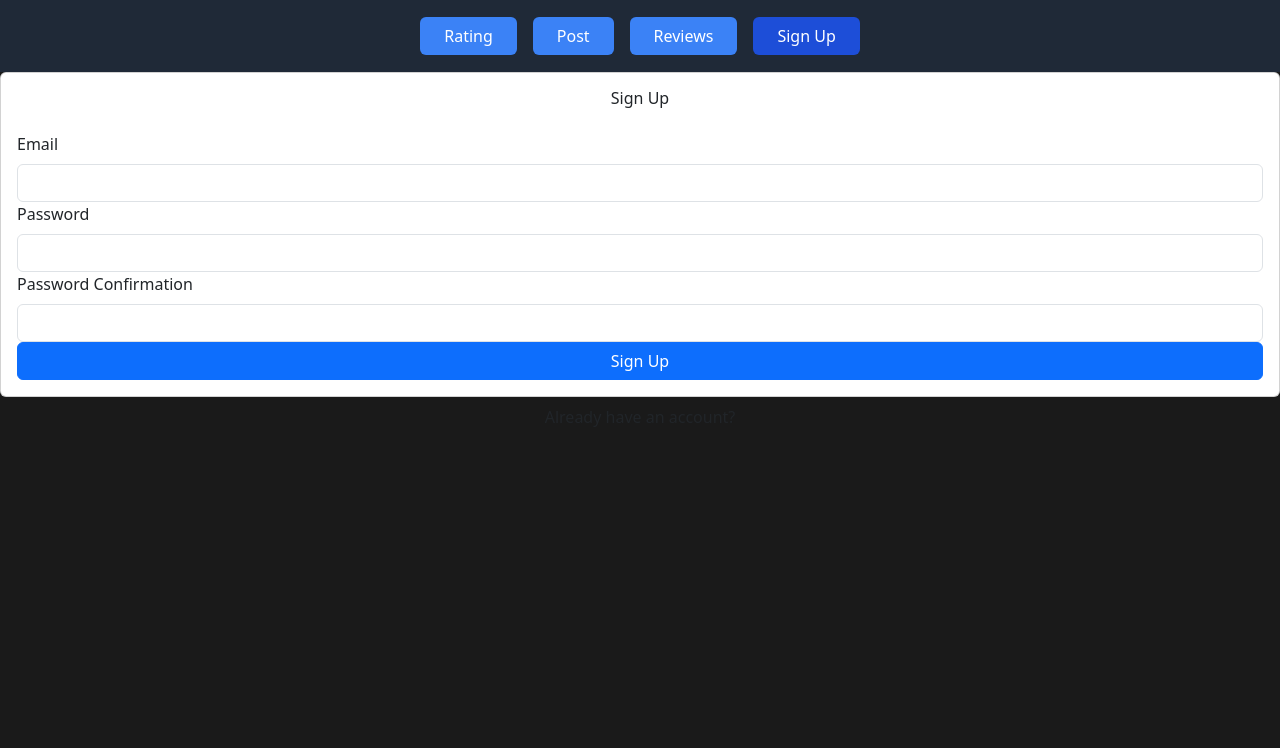
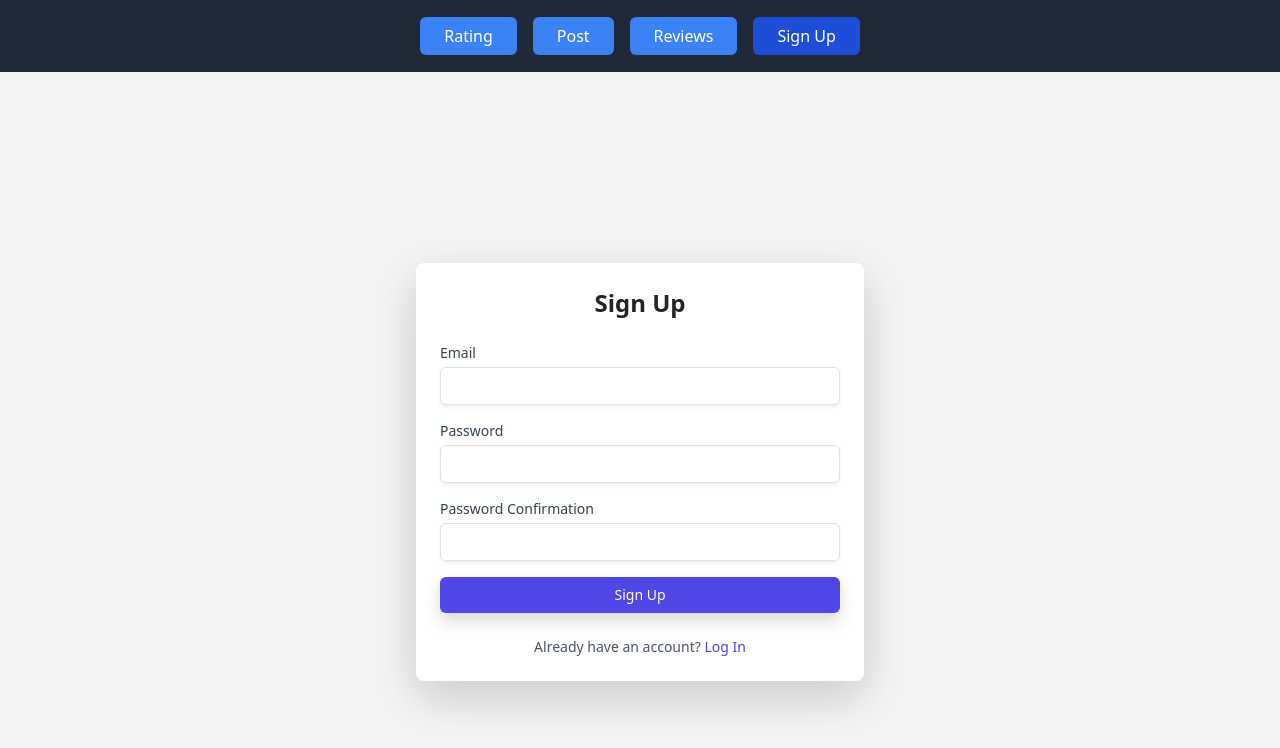
Before and after one commit to LawsonLay/CS3354TrackList, a React (Vite) app in the folder Tracklist/: page /signup in a window 1280 px wide. Shown: the top 748 px of the page. Built offline with nearby package versions, Linux system fonts and the light colour scheme.

Commit message:
Refactor for tailwind css

```diff
--- a/Tracklist/src/Signup.jsx
+++ b/Tracklist/src/Signup.jsx
@@ -1,36 +1,107 @@
-import React, { useRef } from 'react';
-import { Form, Button, Card } from 'react-bootstrap';
+import React, { useRef, useState } from "react";
+//import { useAuth } from "./contexts/AuthContext";
+import { Link, useNavigate } from "react-router-dom";
 
 export default function Signup() {
   const emailRef = useRef();
   const passwordRef = useRef();
   const passwordConfirmRef = useRef();
+  //const { signup } = useAuth();
+  const [error, setError] = useState("");
+  const [loading, setLoading] = useState(false);
+  const navigate = useNavigate();
+
+  async function handleSubmit(e) {
+    e.preventDefault();
+
+    if (passwordRef.current.value !== passwordConfirmRef.current.value) {
+      return setError("Passwords do not match");
+    }
+
+    try {
+      setError("");
+      setLoading(true);
+      //await signup(emailRef.current.value, passwordRef.current.value);
+      navigate("/");
+    } catch {
+      setError("Failed to create an account");
+    }
+
+    setLoading(false);
+  }
 
   return (
-        <>
-            <Card>
-                <Card.Body>
-                    <h2 className='text-center mb-4'>Sign Up</h2>
-                    <Form>
-                        <Form.Group id="email">
-                            <Form.Label>Email</Form.Label>
-                            <Form.Control type='email' ref={emailRef} required />
-                        </Form.Group>
-                        <Form.Group id="password">
-                            <Form.Label>Password</Form.Label>
-                            <Form.Control type='password' ref={passwordRef} required />
-                        </Form.Group>
-                        <Form.Group id="password-confirm">
-                            <Form.Label>Password Confirmation</Form.Label>
-                            <Form.Control type='password' ref={passwordConfirmRef} required />
-                        </Form.Group>
-                        <Button className='w-100' type='submit'>Sign Up</Button>
-                    </Form>
-                </Card.Body>
-            </Card>
-            <div className='w-100 text-center mt-2'>
-                Already have an account?
+    <div className="flex items-center justify-center min-h-screen bg-gray-100">
+      <div className="w-full max-w-md bg-white p-6 rounded-lg shadow-lg">
+        <h2 className="text-2xl font-bold text-center mb-4">Sign Up</h2>
+        {error && (
+          <div className="mb-4 p-2 text-center text-red-700 bg-red-200 rounded">
+            {error}
           </div>
-        </>
+        )}
+        <form onSubmit={handleSubmit} className="space-y-4">
+          <div>
+            <label
+              htmlFor="email"
+              className="block text-sm font-medium text-gray-700"
+            >
+              Email
+            </label>
+            <input
+              type="email"
+              id="email"
+              ref={emailRef}
+              required
+              className="mt-1 block w-full px-3 py-2 border border-gray-300 rounded-md shadow-sm focus:outline-none focus:ring-indigo-500 focus:border-indigo-500 sm:text-sm"
+            />
+          </div>
+          <div>
+            <label
+              htmlFor="password"
+              className="block text-sm font-medium text-gray-700"
+            >
+              Password
+            </label>
+            <input
+              type="password"
+              id="password"
+              ref={passwordRef}
+              required
+              className="mt-1 block w-full px-3 py-2 border border-gray-300 rounded-md shadow-sm focus:outline-none focus:ring-indigo-500 focus:border-indigo-500 sm:text-sm"
+            />
+          </div>
+          <div>
+            <label
+              htmlFor="password-confirm"
+              className="block text-sm font-medium text-gray-700"
+            >
+              Password Confirmation
+            </label>
+            <input
+              type="password"
+              id="password-confirm"
+              ref={passwordConfirmRef}
+              required
+              className="mt-1 block w-full px-3 py-2 border border-gray-300 rounded-md shadow-sm focus:outline-none focus:ring-indigo-500 focus:border-indigo-500 sm:text-sm"
+            />
+          </div>
+          <button
+            type="submit"
+            disabled={loading}
+            className={`w-full py-2 px-4 bg-indigo-600 text-white font-medium text-sm rounded-md shadow hover:bg-indigo-700 focus:outline-none focus:ring-2 focus:ring-indigo-500 focus:ring-offset-2 ${
+              loading && "opacity-50 cursor-not-allowed"
+            }`}
+          >
+            Sign Up
+          </button>
+        </form>
+        <div className="text-center text-sm text-gray-600 mt-4">
+          Already have an account?{" "}
+          <Link to="/login" className="text-indigo-600 hover:underline">
+            Log In
+          </Link>
+        </div>
+      </div>
+    </div>
   );
 }
--- /dev/null
+++ b/Tracklist/src/contexts/AuthContext.jsx
@@ -0,0 +1,73 @@
+import React, { useContext, useState, useEffect } from "react";
+import { auth } from "../firebase";
+
+// Create the AuthContext
+const AuthContext = React.createContext();
+
+// Custom hook to access the AuthContext
+export function useAuth() {
+  return useContext(AuthContext);
+}
+
+// AuthProvider component to provide authentication state and methods to the rest of the app
+export function AuthProvider({ children }) {
+  const [currentUser, setCurrentUser] = useState();
+  const [loading, setLoading] = useState(true);
+
+  // Sign up a new user
+  function signup(email, password) {
+    return auth.createUserWithEmailAndPassword(email, password);
+  }
+
+  // Log in a user
+  function login(email, password) {
+    return auth.signInWithEmailAndPassword(email, password);
+  }
+
+  // Log out the current user
+  function logout() {
+    return auth.signOut();
+  }
+
+  // Reset password for a user
+  function resetPassword(email) {
+    return auth.sendPasswordResetEmail(email);
+  }
+
+  // Update the current user's email
+  function updateEmail(email) {
+    return currentUser.updateEmail(email);
+  }
+
+  // Update the current user's password
+  function updatePassword(password) {
+    return currentUser.updatePassword(password);
+  }
+
+  // Set up an effect to listen for auth state changes
+  useEffect(() => {
+    const unsubscribe = auth.onAuthStateChanged((user) => {
+      setCurrentUser(user);
+      setLoading(false);
+    });
+
+    return unsubscribe; // Clean up the listener when the component is unmounted
+  }, []);
+
+  // Provide authentication methods and state to the rest of the app
+  const value = {
+    currentUser,
+    login,
+    signup,
+    logout,
+    resetPassword,
+    updateEmail,
+    updatePassword,
+  };
+
+  return (
+    <AuthContext.Provider value={value}>
+      {!loading && children}
+    </AuthContext.Provider>
+  );
+}
```
Lines whose indentation alone changed are shown as unchanged.
